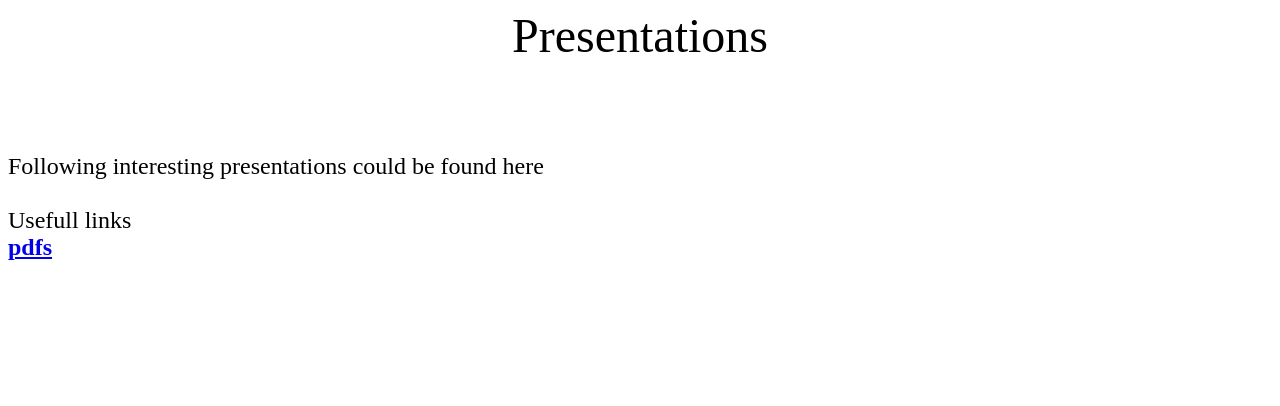
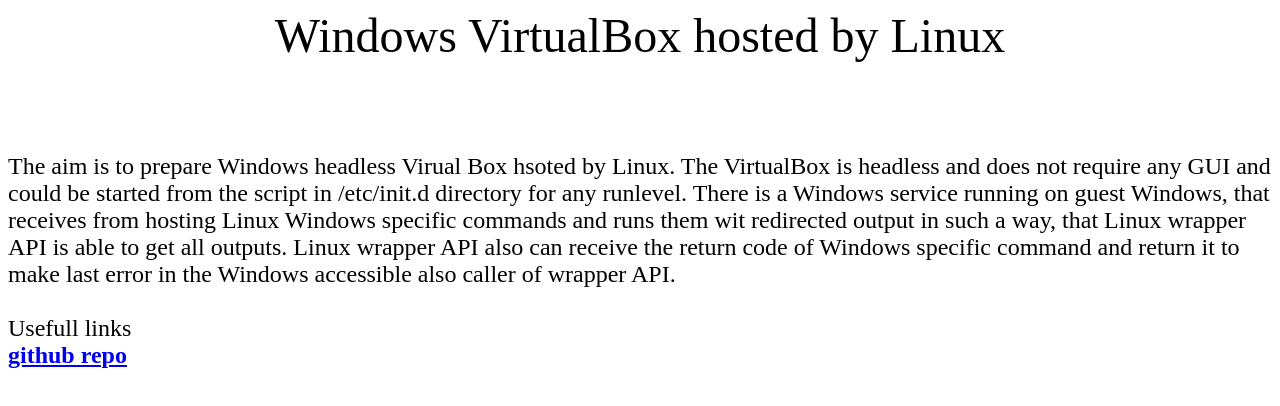
Before and after one commit to davitkalantaryan/virtual_box_to_run_commands, a plain HTML site: page index.html in a window 1280 px wide. Drawn offline with Linux system fonts and the light colour scheme.

Commit message:
corrected documentation page

```diff
--- a/index.html
+++ b/index.html
@@ -1,15 +1,22 @@
-<a><font size="8"><div align="center">Presentations</div></font></a><br><br><br>
+<a><font size="8"><div align="center">Windows VirtualBox hosted by Linux</div></font></a><br><br><br>
 
 
 <br> <br>
 
 <a>
 <font size="5">
-Following interesting presentations could be found here
+The aim is to prepare Windows headless Virual Box hsoted by Linux.
+The VirtualBox is headless and does not require any GUI and could be started
+from the script in /etc/init.d directory for any runlevel.
+There is a Windows service running on guest Windows, that receives from hosting Linux
+Windows specific commands and runs them wit redirected output in such a way, that Linux
+wrapper API is able to get all outputs. Linux wrapper API also can receive the return code
+of Windows specific command and return it to make last error in the Windows accessible also
+caller of wrapper API.
 
 <br><br>
 Usefull links <br>
-<a href="pdfs/pdfs.html"><b>pdfs</b></a> <br>
+<a href="https://github.com/davitkalantaryan/virtual_box_to_run_commands"><b>github repo</b></a> <br>
 
 </font>
 </a><br><br>
```
